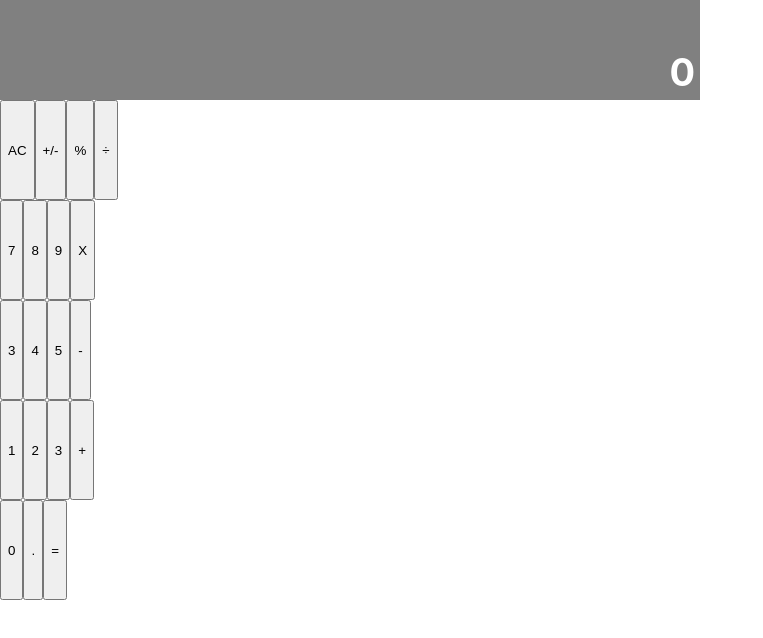
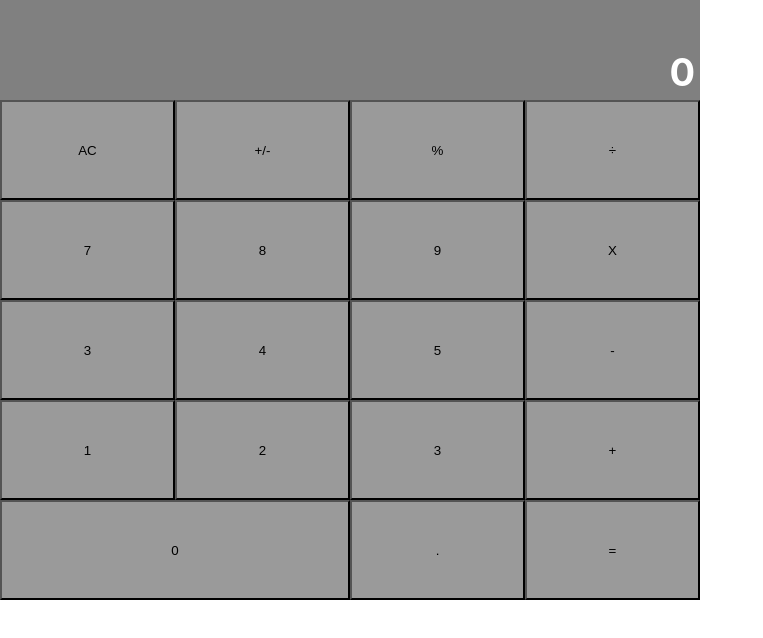
Before and after one commit to addod19/calculator, a React (Create React App) app: page / in a window 1280 px wide. Shown: the top 638 px of the page, without its empty margins (0-763 px from the left). Built offline with nearby package versions, Linux system fonts and the light colour scheme.

Commit message:
set width button and default style

```diff
--- a/src/components/Button.js
+++ b/src/components/Button.js
@@ -1,14 +1,33 @@
 import React from 'react';
 import propTypes from 'prop-types';
 
-const Button = ({ name, onClick }) => (
-  <button onClick={onClick} type="button">
-    {name}
-  </button>
-);
+
+const Button = ( props ) => {
+
+  return(
+    <button onClick={props.onClick}
+            type="button"
+            color={props.color}
+            style={{ backgroundColor: props.color,
+                    width: (props.width === true ? '50%' : '25%')
+                  }}
+    >
+      {props.name}
+    </button>
+  );
+}
+
+Button.defaultProps = {
+  name: null,
+  onClick: null,
+  color: '#9a9a9a',
+  wide: true,
+}
 
 Button.propTypes = {
   name: propTypes.string.isRequired,
-  onClick: propTypes.string.isRequired,
+  onClick: propTypes.func,
+  color: propTypes.string,
+  wide: propTypes.bool,
 };
 export default Button;
--- a/src/components/ButtonPanel.js
+++ b/src/components/ButtonPanel.js
@@ -10,9 +10,10 @@ const ButtonPanel = () => {
   const group4 = ['1', '2', '3', '+'];
   const group5 = ['0', '.', '='];
 
-  const buttonGroups = group => group.map(button => ((button)
-    ? <Button name={button} key={button} />
-    : <Button name={button} key={button} />
+
+  const buttonGroups = group => group.map(button => ( (button === '0')
+    ? <Button name={button} key={button} width={true} />
+    : <Button name={button} key={button} width={false}  />
   ));
 
   return (
--- a/src/index.css
+++ b/src/index.css
@@ -67,3 +67,10 @@ code {
   display: flex;
   flex-direction: row;
 }
+
+.w-50 {
+  width: 50%;
+}
+.w-25 {
+  width: 25%;
+}
```
